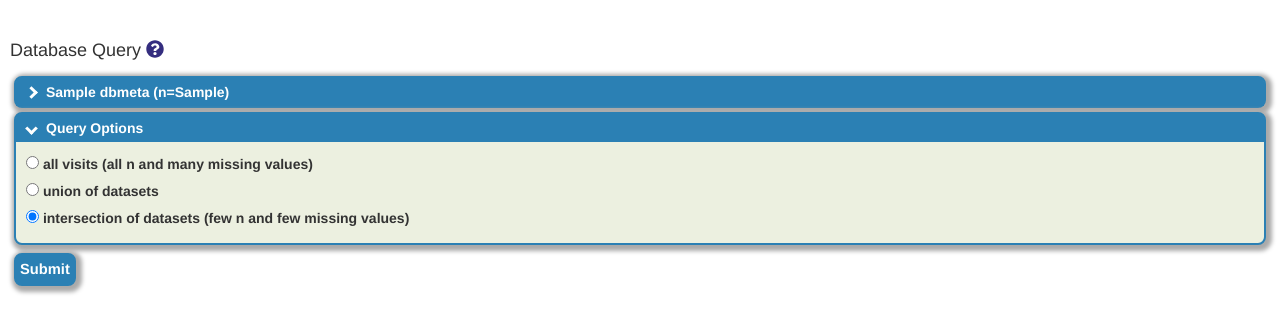
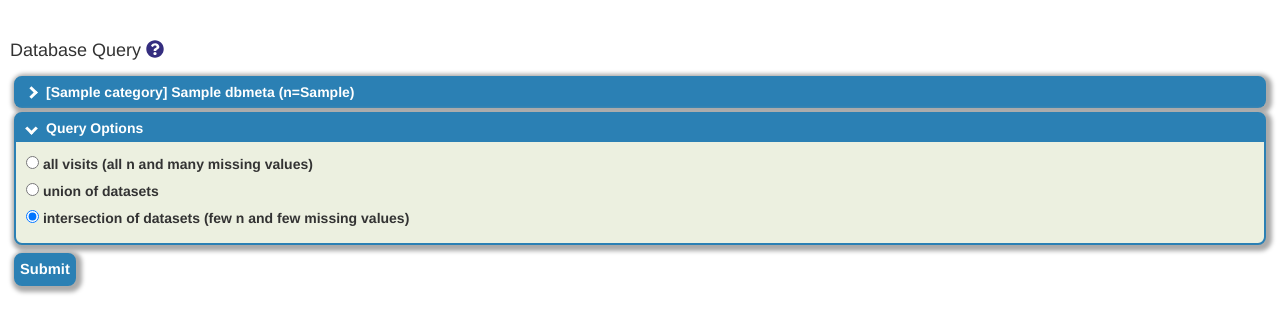
Before and after one commit to LCBC-UiO/noas, a Python web app: template webui/templates/dbquery.html in a window 1280 px wide. Shown: the part 62-395 px from the top of the page. Run offline with Jinja, Linux system fonts and the light colour scheme; the template is opened without the code that fills it: most values are stand-ins (such as "Sample title", 1, 10 or a date in 2020).

Commit message:
webui: show categories + sort by category

```diff
--- a/webui/main.py
+++ b/webui/main.py
@@ -35,7 +35,7 @@ from
     mt.title,
     mt.idx,
     (
-			select row_count(mt.category, mt.id)
+			select row_count(mt.sampletype, mt.id)
 		) as n,
     (
     select
@@ -56,6 +56,7 @@ from
     metatables mt
   order by
     mt.idx,
+    mt.category,
     mt.title ) t
     """
 
@@ -64,7 +65,7 @@ def web_buildquery():
   from db import Db
   import json
   with Db().get().cursor() as cur:
-    cur.execute(sql_getmeta);
+    cur.execute(sql_getmeta)
     meta_json = cur.fetchall()[0].meta_json
     #print(json.dumps(meta_json, indent=2, sort_keys=True, default=str))
     Db().get().close()
--- a/webui/templates/dbquery.html
+++ b/webui/templates/dbquery.html
@@ -23,7 +23,7 @@
     <div class="opthead">
       <table><tr>
       <td class="optopener">
-        <i class="ddarrow"></i>{{ ti.title }} (n={{ti.n}})
+        <i class="ddarrow"></i>{{ "["+ti.category+"] " if ti.category is not none else "" }}{{ ti.title }} (n={{ti.n}})
       </td>
       {% if ti.idx > 0 %}
         <td>
```
